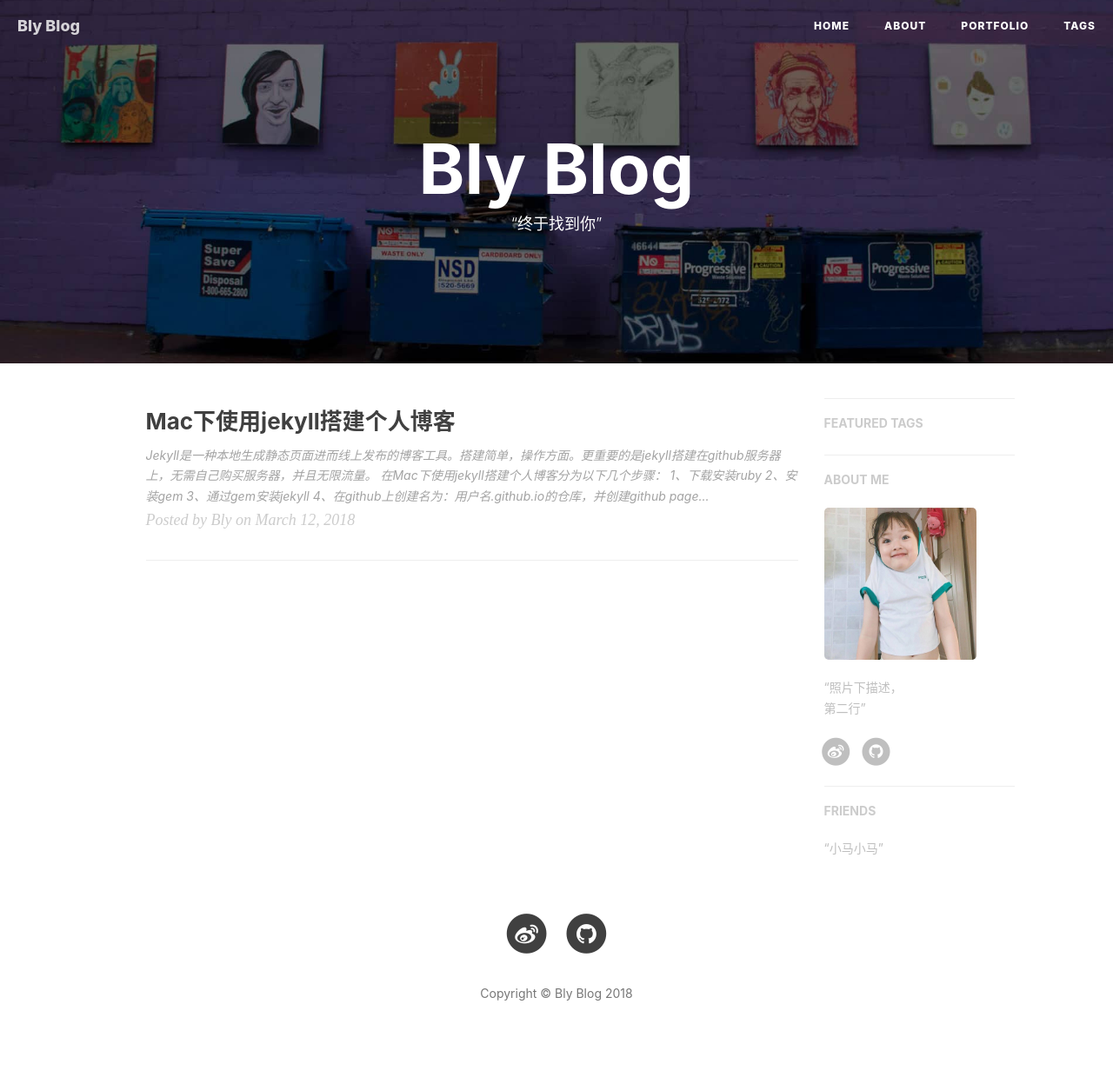
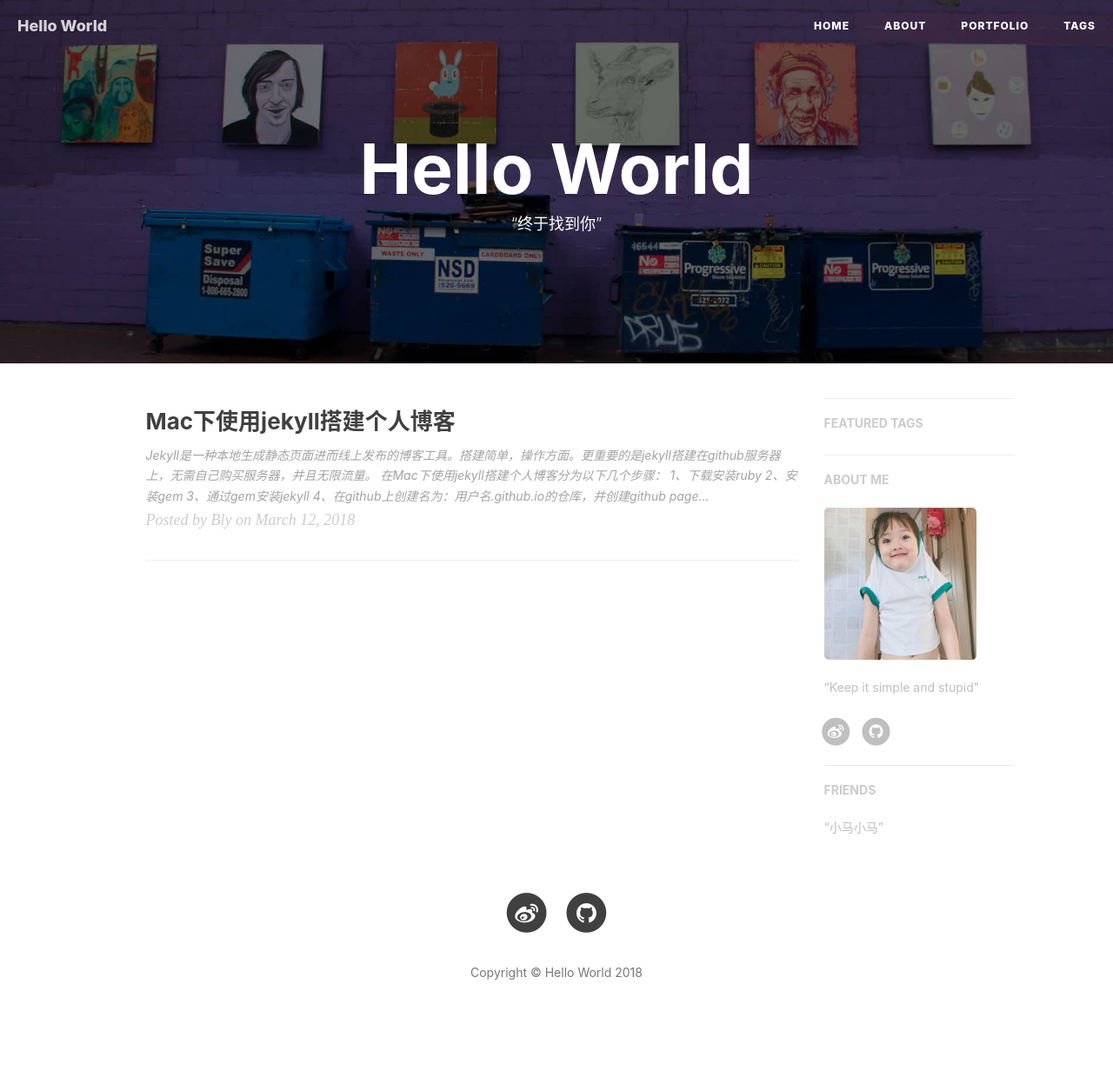
Before and after one commit to blying/blying.github.io, a Jekyll site: the page built from index.html, in a window 1280 px wide. Shown: the whole page at 87% size. Built offline with Jekyll 4.4.1, drawn with Linux system fonts in a browser that asks for light colours; nearby versions of some CDN libraries; the list of posts is cut into pages by our own code; comment, search, counter and statistics services are not loaded; after the commit the page ends 1223 px from its top, so only the background shows below that.

Commit message:
no message

```diff
--- a/_config.yml
+++ b/_config.yml
@@ -1,10 +1,10 @@
 # Site settings
-title: Bly Blog
+title: Hello World
 SEOTitle: 包丽颖的博客
 header-img: img/home-bg-art.jpg
 email: 1013018006@qq.com
-description: “Every day to be a little better | bbbbb | cccc”
-keyword: “包丽颖, bly, Android, 包丽颖的博客"
+description: "Every day to be a little better. |  Don’t repeat yourself. "
+keyword: "包丽颖, bly, Android, 包丽颖的博客"
 url: ""              # your host, for absolute URL
 baseurl: ""                             # for example, '/blog' if your blog hosted on 'host/blog'
 
@@ -12,7 +12,7 @@ baseurl: ""                             # for example, '/blog' if your blog host
 
 # SNS settings
 RSS: false
-weibo_username:     我男朋友腿很长
+weibo_username:     u/5448830568/home?leftnav=1
 #zhihu_username:     blying
 github_username:    blying
 #twitter_username:   blying
@@ -65,9 +65,9 @@ ga_domain: huangxuan.me
 
 
 
-# Sidebar settings
+# Sidebar settings<br>是换行
 sidebar: true                           # whether or not using Sidebar.
-sidebar-about-description: “照片下描述，<br>第二行”
+sidebar-about-description: “Keep it simple and stupid"
 sidebar-avatar: /img/bly-home.JPG     # use absolute URL, seeing it's used in both `/` and `/about/`
 
 
```
Also changed, not shown: img/icon.jpg (added).
